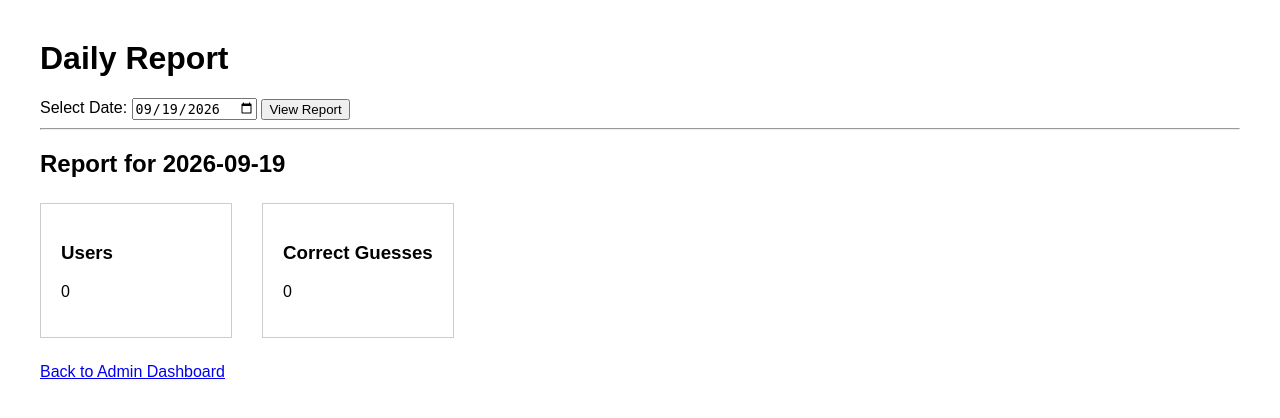
After one commit to AyushDeep117/Guess-the-Word, a Flask app: page /admin/reports/daily in a window 1280 px wide. The commit adds this page. Shown: the top 418 px of the page. Run offline with Flask 3, Linux system fonts and the light colour scheme; the visitor is signed in with stand-in values (Sample User, id 1); data that the repository does not hold is empty.

Commit message:
feature added admin reports

```diff
--- a/routes/admin_routes.py
+++ b/routes/admin_routes.py
@@ -1,7 +1,16 @@
-from flask import Blueprint, render_template
+from flask import (
+    Blueprint,
+    render_template,
+    request,
+)
 
 from utils.auth import admin_required
 
+from services.report_service import (
+    get_daily_report,
+    get_user_report,
+    get_all_users,
+)
 
 admin_bp = Blueprint("admin", __name__, url_prefix="/admin")
 
@@ -10,3 +19,59 @@ admin_bp = Blueprint("admin", __name__, url_prefix="/admin")
 @admin_required
 def dashboard():
     return render_template("admin_dashboard.html")
+
+
+@admin_bp.route("/reports/daily")
+@admin_required
+def daily_report():
+
+    report_date = request.args.get("date")
+
+    if not report_date:
+        from datetime import date
+        report_date = date.today().isoformat()
+
+    report = get_daily_report(report_date)
+
+    return render_template(
+        "daily_report.html",
+        report=report,
+    )
+
+
+@admin_bp.route("/reports/user")
+@admin_required
+def user_report():
+
+    users = get_all_users()
+
+    selected_user_id = request.args.get(
+        "user_id",
+        type=int,
+    )
+
+    report = []
+
+    selected_user = None
+
+    if selected_user_id:
+
+        report = get_user_report(
+            selected_user_id
+        )
+
+        selected_user = next(
+            (
+                user
+                for user in users
+                if user["id"] == selected_user_id
+            ),
+            None,
+        )
+
+    return render_template(
+        "user_report.html",
+        users=users,
+        report=report,
+        selected_user=selected_user,
+    )
--- /dev/null
+++ b/services/report_service.py
@@ -0,0 +1,76 @@
+from database.db import get_connection
+
+
+def get_daily_report(report_date):
+    connection = get_connection()
+
+    try:
+        row = connection.execute(
+            """
+            SELECT
+                COUNT(DISTINCT user_id) AS users,
+                COUNT(
+                    CASE
+                        WHEN status = 'WON'
+                        THEN 1
+                    END
+                ) AS correct_guesses
+            FROM games
+            WHERE DATE(started_at, 'localtime') = ?
+            """,
+            (report_date,),
+        ).fetchone()
+
+        return {
+            "date": report_date,
+            "users": row["users"],
+            "correct_guesses": row["correct_guesses"],
+        }
+
+    finally:
+        connection.close()
+
+def get_user_report(user_id):
+    connection = get_connection()
+
+    try:
+        rows = connection.execute(
+            """
+            SELECT
+                DATE(started_at, 'localtime') AS game_date,
+                COUNT(*) AS words_tried,
+                COUNT(
+                    CASE
+                        WHEN status = 'WON'
+                        THEN 1
+                    END
+                ) AS correct_guesses
+            FROM games
+            WHERE user_id = ?
+            GROUP BY DATE(started_at, 'localtime')
+            ORDER BY game_date DESC
+            """,
+            (user_id,),
+        ).fetchall()
+
+        return rows
+
+    finally:
+        connection.close()
+
+def get_all_users():
+    connection = get_connection()
+
+    try:
+        rows = connection.execute(
+            """
+            SELECT id, username
+            FROM users
+            ORDER BY username
+            """
+        ).fetchall()
+
+        return rows
+
+    finally:
+        connection.close()
--- a/static/css/style.css
+++ b/static/css/style.css
@@ -1,8 +1,13 @@
+body {
+    font-family: Arial, sans-serif;
+    margin: 40px;
+}
+
 .game-board {
     display: flex;
     flex-direction: column;
     gap: 8px;
-    margin: 20px 0;
+    margin: 25px 0;
 }
 
 .guess-row {
@@ -11,30 +16,65 @@
 }
 
 .tile {
-    width: 50px;
-    height: 50px;
+    width: 55px;
+    height: 55px;
 
     display: flex;
     align-items: center;
     justify-content: center;
 
+    border: 2px solid #999;
+
     font-size: 24px;
     font-weight: bold;
-
-    border: 1px solid #999;
+    text-transform: uppercase;
 }
 
 .tile.correct {
     background-color: #6aaa64;
     color: white;
+    border-color: #6aaa64;
 }
 
 .tile.present {
     background-color: #c9b458;
     color: white;
+    border-color: #c9b458;
 }
 
 .tile.absent {
     background-color: #787c7e;
     color: white;
+    border-color: #787c7e;
 }
+
+.tile.empty {
+    background-color: white;
+}
+
+.report-card {
+    display: flex;
+    gap: 30px;
+    margin: 25px 0;
+}
+
+.report-card > div {
+    border: 1px solid #ccc;
+    padding: 20px;
+    min-width: 150px;
+}
+
+table {
+    border-collapse: collapse;
+    margin-top: 25px;
+}
+
+th,
+td {
+    border: 1px solid #ccc;
+    padding: 10px 15px;
+}
+
+th {
+    font-weight: bold;
+}
--- /dev/null
+++ b/templates/daily_report.html
@@ -0,0 +1,66 @@
+<!DOCTYPE html>
+<html lang="en">
+
+<head>
+    <meta charset="UTF-8">
+    <meta name="viewport" content="width=device-width, initial-scale=1.0">
+
+    <title>Daily Report</title>
+
+    <link
+        rel="stylesheet"
+        href="{{ url_for('static', filename='css/style.css') }}"
+    >
+</head>
+
+<body>
+
+    <h1>Daily Report</h1>
+
+    <form method="GET">
+
+        <label for="date">
+            Select Date:
+        </label>
+
+        <input
+            type="date"
+            id="date"
+            name="date"
+            value="{{ report['date'] }}"
+        >
+
+        <button type="submit">
+            View Report
+        </button>
+
+    </form>
+
+    <hr>
+
+    <h2>
+        Report for {{ report["date"] }}
+    </h2>
+
+    <div class="report-card">
+
+        <div>
+            <h3>Users</h3>
+            <p>{{ report["users"] }}</p>
+        </div>
+
+        <div>
+            <h3>Correct Guesses</h3>
+            <p>{{ report["correct_guesses"] }}</p>
+        </div>
+
+    </div>
+
+    <p>
+        <a href="{{ url_for('admin.dashboard') }}">
+            Back to Admin Dashboard
+        </a>
+    </p>
+
+</body>
+</html>
```
Also changed, not shown: routes/game_routes.py (+70 -49 lines), services/game_service.py (+6 -2 lines), static/js/game.js (added, +18 -0 lines), templates/admin_dashboard.html (+16 -0 lines), templates/game.html (+93 -17 lines), templates/user_report.html (added, +148 -0 lines), utils/validators.py (+12 -0 lines).
